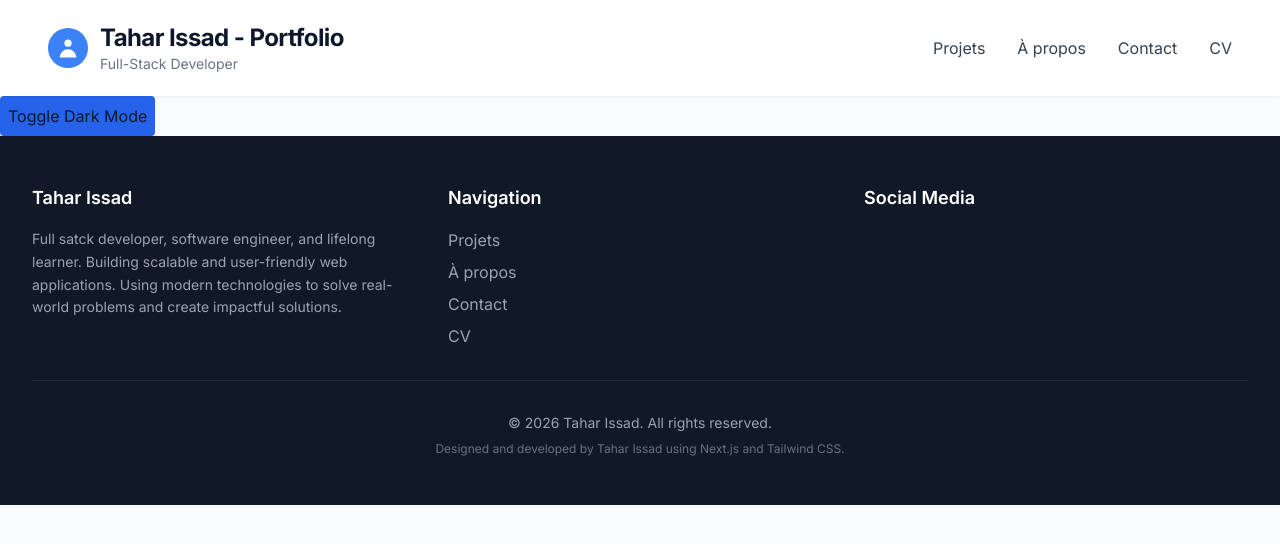
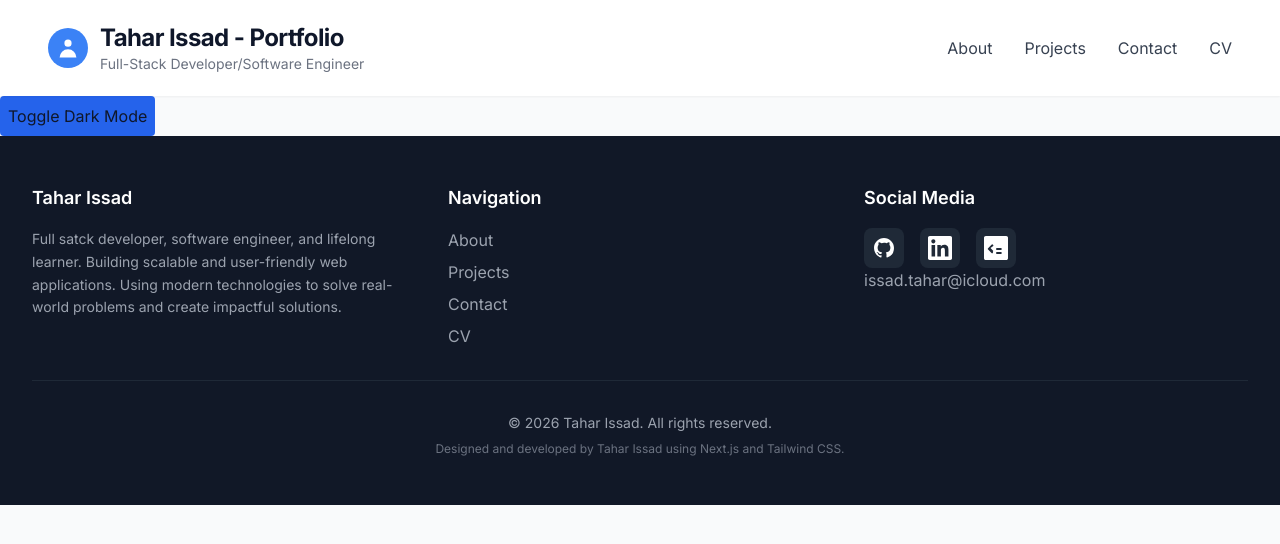
Before and after one commit to tissad-101010/portfolio, a Next.js app: page / in a window 1280 px wide. Shown: the top 544 px of the page. Built offline with nearby package versions, Linux system fonts and the light colour scheme.

Commit message:
feat(layout): add header and footer with navigation and social links
- add header with title and main navigation
- add footer with summary, navigation list, and social media links

```diff
--- a/src/components/footer/Footer.tsx
+++ b/src/components/footer/Footer.tsx
@@ -6,11 +6,13 @@
 /*   By: tissad <tissad@student.42.fr>              +#+  +:+       +#+        */
 /*                                                +#+#+#+#+#+   +#+           */
 /*   Created: 2026/02/18 12:53:48 by tissad            #+#    #+#             */
-/*   Updated: 2026/02/18 14:53:46 by tissad           ###   ########.fr       */
+/*   Updated: 2026/02/18 15:41:25 by tissad           ###   ########.fr       */
 /*                                                                            */
 /* ************************************************************************** */
 
 import { NavLink, navItems, footerNavLinkClass } from "../navigation/NavLink"
+import { SocialMedia } from "../navigation/SocialMedia"
+
 
 export default function Footer() {
 	return (
@@ -51,6 +53,13 @@ export default function Footer() {
 						<h3 className="text-lg font-semibold mb-4 dark:text-gray-300">
 							Social Media
 						</h3>
+
+						<SocialMedia />
+
+						<a href="mailto:tahar.issad@example.com"
+								className="text-gray-400 hover:text-white transition-colors">
+									issad.tahar@icloud.com
+            </a>
 					</div>
 
 				</div>
--- a/src/components/header/Header.tsx
+++ b/src/components/header/Header.tsx
@@ -6,7 +6,7 @@
 /*   By: tissad <tissad@student.42.fr>              +#+  +:+       +#+        */
 /*                                                +#+#+#+#+#+   +#+           */
 /*   Created: 2026/02/17 16:57:18 by tissad            #+#    #+#             */
-/*   Updated: 2026/02/18 14:54:25 by tissad           ###   ########.fr       */
+/*   Updated: 2026/02/18 15:43:59 by tissad           ###   ########.fr       */
 /*                                                                            */
 /* ************************************************************************** */
 
@@ -40,7 +40,7 @@ export default function Header() {
 								Tahar Issad - Portfolio
 							</h1>
 							<p className="text-sm text-gray-500 dark:text-gray-300">
-								Full-Stack Developer
+								Full-Stack Developer/Software Engineer
 							</p>
 						</div>
 					</div>
--- a/src/components/navigation/NavLink.tsx
+++ b/src/components/navigation/NavLink.tsx
@@ -6,7 +6,7 @@
 /*   By: tissad <tissad@student.42.fr>              +#+  +:+       +#+        */
 /*                                                +#+#+#+#+#+   +#+           */
 /*   Created: 2026/02/18 10:48:37 by tissad            #+#    #+#             */
-/*   Updated: 2026/02/18 14:53:14 by tissad           ###   ########.fr       */
+/*   Updated: 2026/02/18 15:43:16 by tissad           ###   ########.fr       */
 /*                                                                            */
 /* ************************************************************************** */
 
@@ -40,8 +40,8 @@ export const footerNavLinkClass = {
 
 // Items for the navigation menu
 export const navItems = [
-	{ href: "#projets", label: "Projets" },
-	{ href: "#apropos", label: "À propos" },
+	{ href: "#about", label: "About" },
+	{ href: "#projects", label: "Projects" },
 	{ href: "#contact", label: "Contact" },
 	{ href: "#cv", label: "CV" },
 ]
--- a/src/components/navigation/SocialMedia.tsx
+++ b/src/components/navigation/SocialMedia.tsx
@@ -6,6 +6,60 @@
 /*   By: tissad <tissad@student.42.fr>              +#+  +:+       +#+        */
 /*                                                +#+#+#+#+#+   +#+           */
 /*   Created: 2026/02/18 14:37:14 by tissad            #+#    #+#             */
-/*   Updated: 2026/02/18 14:37:15 by tissad           ###   ########.fr       */
+/*   Updated: 2026/02/18 15:47:02 by tissad           ###   ########.fr       */
 /*                                                                            */
 /* ************************************************************************** */
+
+
+interface SocialMediaLink {
+    href: string
+    label: string
+    icon: JSX.Element
+}
+
+const socialMediaLinks: SocialMediaLink[] = [
+    {
+        href: "https://github.com/tissad-101010",
+        label: "GitHub",
+        icon:   <svg className="w-6 h-6" fill="currentColor" viewBox="0 0 24 24">
+                  <path fillRule="evenodd" d="M12 2C6.477 2 2 6.484 2 12.017c0 4.425 2.865 8.18 6.839 9.504.5.092.682-.217.682-.483 0-.237-.008-.868-.013-1.703-2.782.605-3.369-1.343-3.369-1.343-.454-1.158-1.11-1.466-1.11-1.466-.908-.62.069-.608.069-.608 1.003.07 1.531 1.032 1.531 1.032.892 1.53 2.341 1.088 2.91.832.092-.647.35-1.088.636-1.338-2.22-.253-4.555-1.113-4.555-4.951 0-1.093.39-1.988 1.029-2.688-.103-.253-.446-1.272.098-2.65 0 0 .84-.27 2.75 1.026A9.564 9.564 0 0112 6.844c.85.004 1.705.115 2.504.337 1.909-1.296 2.747-1.027 2.747-1.027.546 1.379.202 2.398.1 2.651.64.7 1.028 1.595 1.028 2.688 0 3.848-2.339 4.695-4.566 4.943.359.309.678.92.678 1.855 0 1.338-.012 2.419-.012 2.747 0 .268.18.58.688.482A10.019 10.019 0 0022 12.017C22 6.484 17.522 2 12 2z" clipRule="evenodd" />
+                </svg>
+    },
+    {
+        href: "https://www.linkedin.com/in/tahar-issad-00b96836a/",
+        label: "LinkedIn",
+        icon:   <svg className="w-6 h-6" fill="currentColor" viewBox="0 0 24 24">
+                  <path d="M20.447 20.452h-3.554v-5.569c0-1.328-.027-3.037-1.852-3.037-1.853 0-2.136 1.445-2.136 2.939v5.667H9.351V9h3.414v1.561h.046c.477-.9 1.637-1.85 3.37-1.85 3.601 0 4.267 2.37 4.267 5.455v6.286zM5.337 7.433c-1.144 0-2.063-.926-2.063-2.065 0-1.138.92-2.063 2.063-2.063 1.14 0 2.064.925 2.064 2.063 0 1.139-.925 2.065-2.064 2.065zm1.782 13.019H3.555V9h3.564v11.452zM22.225 0H1.771C.792 0 0 .774 0 1.729v20.542C0 23.227.792 24 1.771 24h20.451C23.2 24 24 23.227 24 22.271V1.729C24 .774 23.2 0 22.222 0h.003z"/>
+                </svg>
+    },
+    {
+        href: "https://www.codingame.com/profile/acef26b8c33787d29c7f6db82756a2190362926",
+        label: "Codingame",
+        icon:   <svg className="w-6 h-6" fill="currentColor" viewBox="0 0 24 24">
+  								<path d="M1.8 0C.8 0 0 .8 0 1.8v20.4C0 23.2.8 24 1.8 24h20.4c1 0 1.8-.8 1.8-1.8V1.8C24 .8 23.2 0 22.2 0H1.8zm7.1 17a1 1 0 0 1-1.4 0l-3.4-3.4a1 1 0 0 1 0-1.4l3.4-3.4a1 1 0 1 1 1.4 1.4L6.5 12l2.4 2.4a1 1 0 0 1 0 1.4zm4.1-1h3.8a1 1 0 1 1 0 2h-3.8a1 1 0 0 1 0-2zm0-4h3.8a1 1 0 1 1 0 2h-3.8a1 1 0 0 1 0-2z 0-4h3.8a1 1 0 1 1 0 2h-3.8a1 1 0 0 1 0-2z"/>
+								</svg>
+    }
+]
+
+export function SocialMedia() {
+    return (
+        <div className="flex space-x-4">
+            {socialMediaLinks.map((link) => (
+                <a
+
+                    key={link.href}
+                    href={link.href}
+                    target="_blank"
+
+                    rel="noopener noreferrer"
+                    className="w-10 h-10 bg-gray-800 rounded-lg flex items-center justify-center
+										hover:bg-gray-700 transition-colors duration-200 dark:bg-gray-600 dark:hover:bg-gray-500"
+
+                >
+                    {link.icon}
+                    <span className="sr-only">{link.label}</span>
+                </a>
+            ))}
+        </div>
+    )
+}
```
